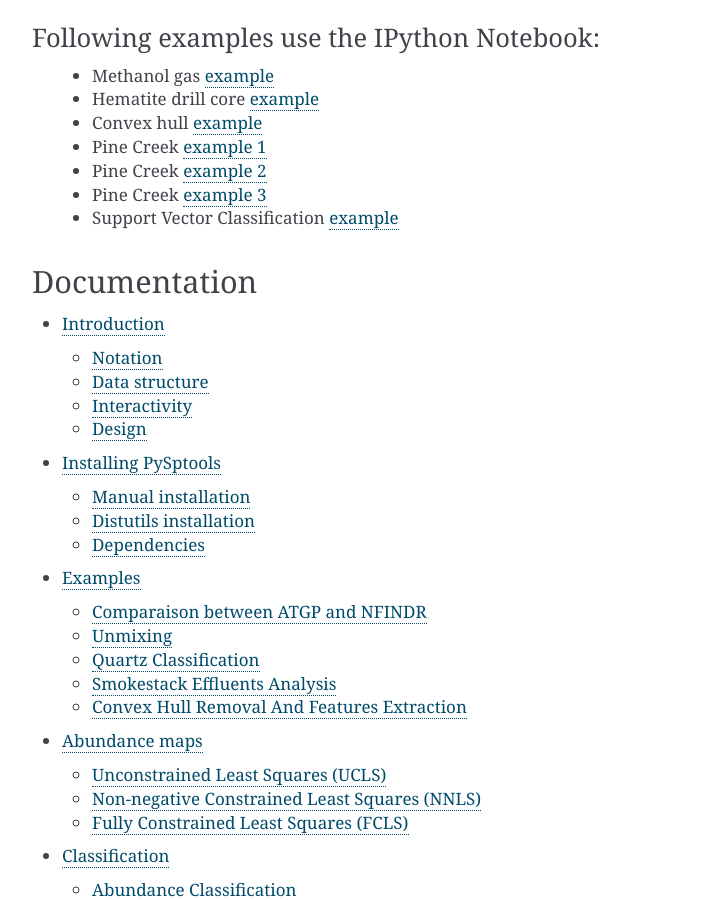
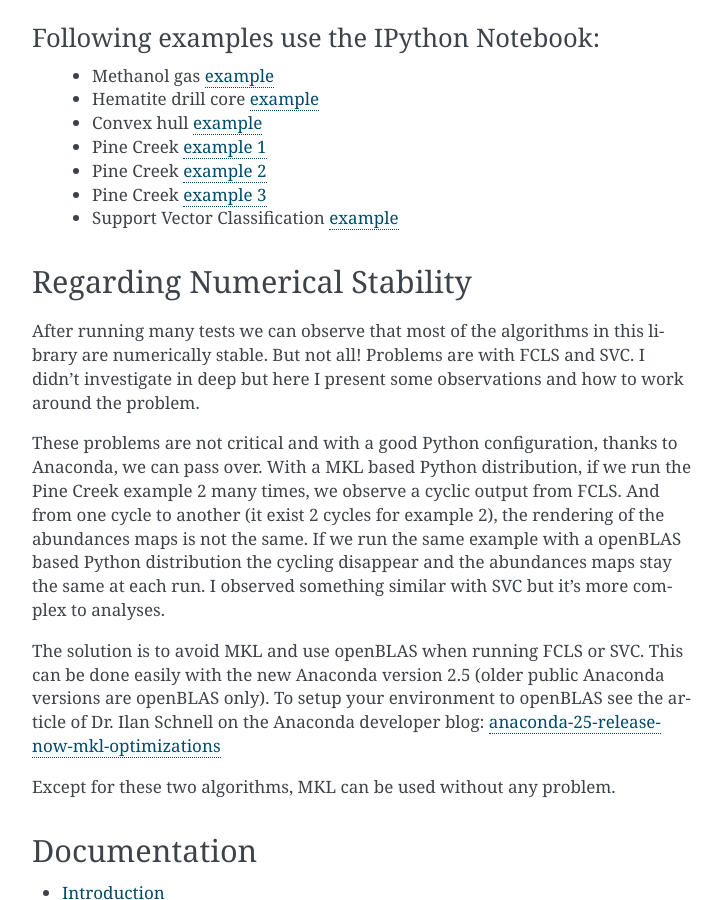
Before and after one commit to ctherien/pysptools, a Sphinx documentation site: the page built from docs/source/index.txt, in a window 1280 px wide and 900 px high, scrolled down 2603 px. Shown: the whole window, without its empty margins (388-1110 px from the left). Built offline with Sphinx 7.4.7, drawn with Linux system fonts in a browser that asks for light colours; pages that are not in the unit, such as notebooks, are missing from menus.

Commit message:
changed index

```diff
--- a/docs/source/index.txt
+++ b/docs/source/index.txt
@@ -104,6 +104,17 @@
    * Pine Creek `example 3 <nbex_pine_creek3.html>`_
    * Support Vector Classification `example <nbex_pine_creek4.html>`_
 
+Regarding Numerical Stability
+=============================
+
+After running many tests we can observe that most of the algorithms in this library are numerically stable. But not all! Problems are with FCLS and SVC. I didn't investigate in deep but here I present some observations and how to work around the problem.
+
+These problems are not critical and with a good Python configuration, thanks to Anaconda, we can pass over. With a MKL based Python distribution, if we run the Pine Creek example 2 many times, we observe a cyclic output from FCLS. And from one cycle to another (it exist 2 cycles for example 2), the rendering of the abundances maps is not the same. If we run the same example with a openBLAS based Python distribution the cycling disappear and the abundances maps stay the same at each run. I observed something similar with SVC but it's more complex to analyses.
+
+The solution is to avoid MKL and use openBLAS when running FCLS or SVC. This can be done easily with the new Anaconda version 2.5 (older public Anaconda versions are openBLAS only). To setup your environment to openBLAS see the article of Dr. Ilan Schnell on the Anaconda developer blog:
+`anaconda-25-release-now-mkl-optimizations <https://www.continuum.io/blog/developer-blog/anaconda-25-release-now-mkl-optimizations/>`_
+
+Except for these two algorithms, MKL can be used without any problem.
 
 Documentation
 =============
```
